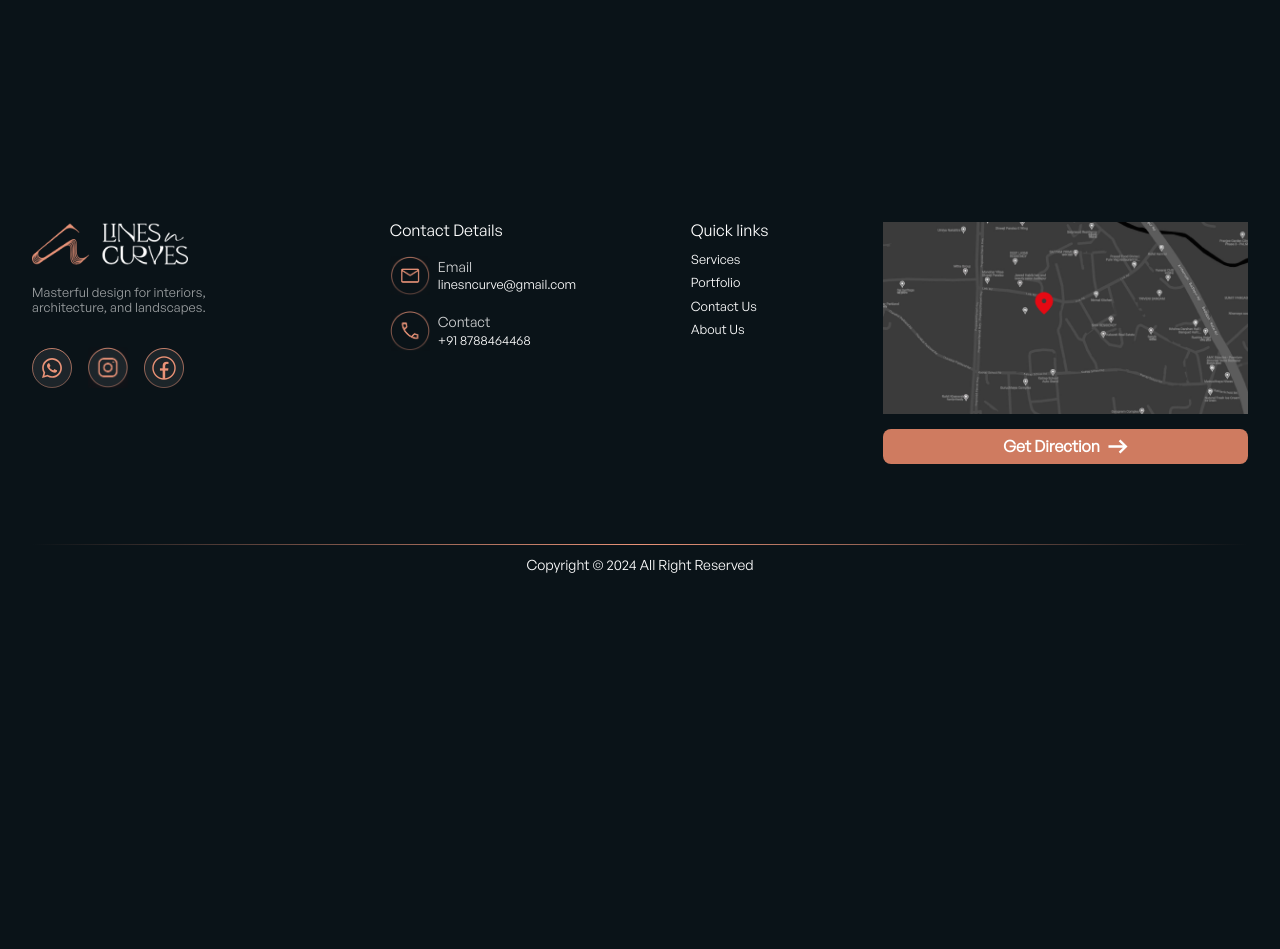
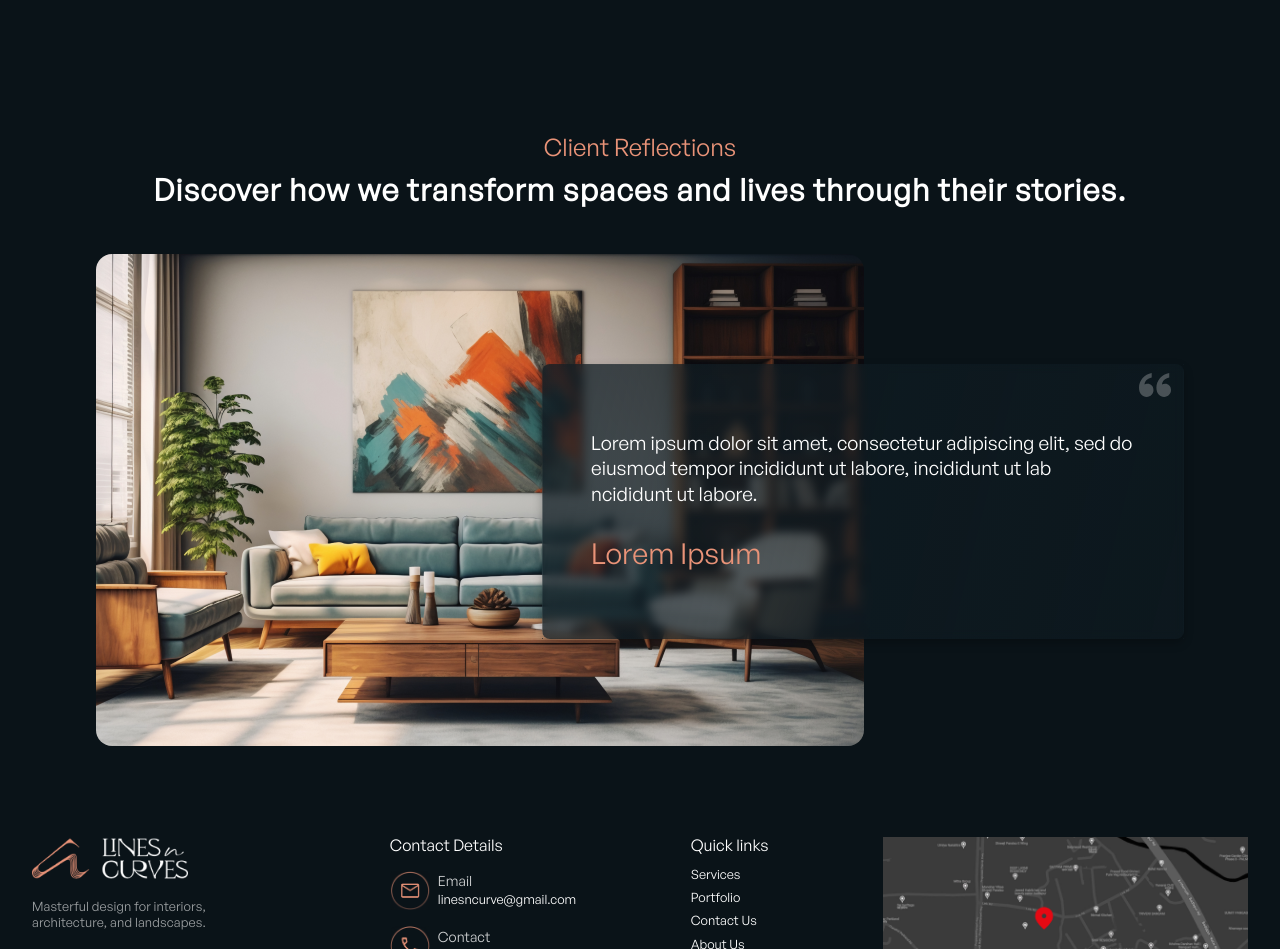
Before and after one commit to ShubhamS06/L_and_C_web, a React (Vite) app: page / in a window 1280 px wide. Shown: the part 2340-3289 px from the top of the page. Before the commit the page ends 2933 px from the top, so only its background shows below. Built offline with nearby package versions, Linux system fonts and the light colour scheme.

Commit message:
feat: add reflections section

```diff
--- a/src/App.tsx
+++ b/src/App.tsx
@@ -6,6 +6,7 @@ import DesignSection from './containers/designSection'
 import Footer from './components/footer'
 import ProjectSection from './containers/projectSection'
 import ExperienceSection from './containers/experienceSection'
+import ReflectionsSection from './containers/reflectionsSection'
 
 export default function App() {
 
@@ -16,6 +17,7 @@ export default function App() {
       <DesignSection />
       <ProjectSection />
       <ExperienceSection />
+      <ReflectionsSection />
       <Footer />
     </div>
   )
--- /dev/null
+++ b/src/containers/reflectionsSection/index.tsx
@@ -0,0 +1,22 @@
+import styles from "./reflectionsSection.module.css"
+
+export default function ReflectionsSection() {
+
+    return (
+        <div className={`${styles.container} flex flex-col items-center`}>
+            <div className={`${styles.header} text-center flex flex-col`}>
+                <div className={styles.title}>Client Reflections</div>
+                <div className="heading">Discover how we transform spaces and lives through their stories.</div>
+            </div>
+            <div className="stack w-full items-center">
+                <div className="me-auto">
+                    <img src="/reflectionsSection-img.png" alt="" />
+                </div>
+                <div className={`${styles.card} relative flex flex-col ms-auto`}>
+                    <p>Lorem ipsum dolor sit amet, consectetur adipiscing elit, sed do eiusmod tempor incididunt ut labore, incididunt ut lab ncididunt ut labore.</p>
+                    <div>Lorem Ipsum</div>
+                </div>
+            </div>
+        </div>
+    )
+};
--- /dev/null
+++ b/src/containers/reflectionsSection/reflectionsSection.module.css
@@ -0,0 +1,69 @@
+.container {
+    width: calc(100% - 15%);
+    margin-inline: auto;
+    --gap: 6rem;
+    gap: var(--gap);
+}
+
+
+.container img {
+    border-radius: min(2rem, 2vw);
+}
+
+.container>*:last-child>*:first-child {
+    width: 80%;
+}
+
+.container>*:last-child>*:last-child {
+    width: 50%;
+}
+
+.header {
+    gap: 1.5rem;
+}
+
+.title {
+    font-size: 3.0rem;
+    font-weight: 400;
+    line-height: 3.3rem;
+    color: #e99378;
+}
+
+.card {
+    height: min-content;
+    padding: min(8.2rem, 8.2vw) min(6rem, 6vw);
+    border-radius: 1rem;
+    box-shadow: 0px 4px 10px 0px #00000040;
+    background: linear-gradient(104.02deg, rgba(16, 29, 36, 0.8) -10.43%, rgba(16, 29, 36, 0.5) 96.05%);
+    gap: 3.2rem;
+    border: 1px solid #E99378;
+    border-image-source: linear-gradient(104.85deg, rgba(16, 29, 36, 0.8) -4.5%, rgba(14, 25, 31, 0.5) 102.77%);
+    backdrop-filter: blur(5px);
+}
+
+.card::after {
+    content: "";
+    position: absolute;
+    top: 1rem;
+    right: 1.5rem;
+    background: url('/icons/".svg');
+    background-size: contain;
+    background-repeat: no-repeat;
+    width: 4rem;
+    height: 4rem;
+    z-index: 1;
+}
+
+.card p {
+    font-size: 2.4rem;
+    font-weight: 400;
+    line-height: 3.24rem;
+}
+
+.card div {
+    font-family: var(--font-secondary);
+    font-size: 3.6rem;
+    font-weight: 500;
+    line-height: 4.86rem;
+    color: #E99378;
+}
```
Also changed, not shown: public/reflectionsSection-img.png (renamed from public/modern-living-room-interior-design 1.png).
